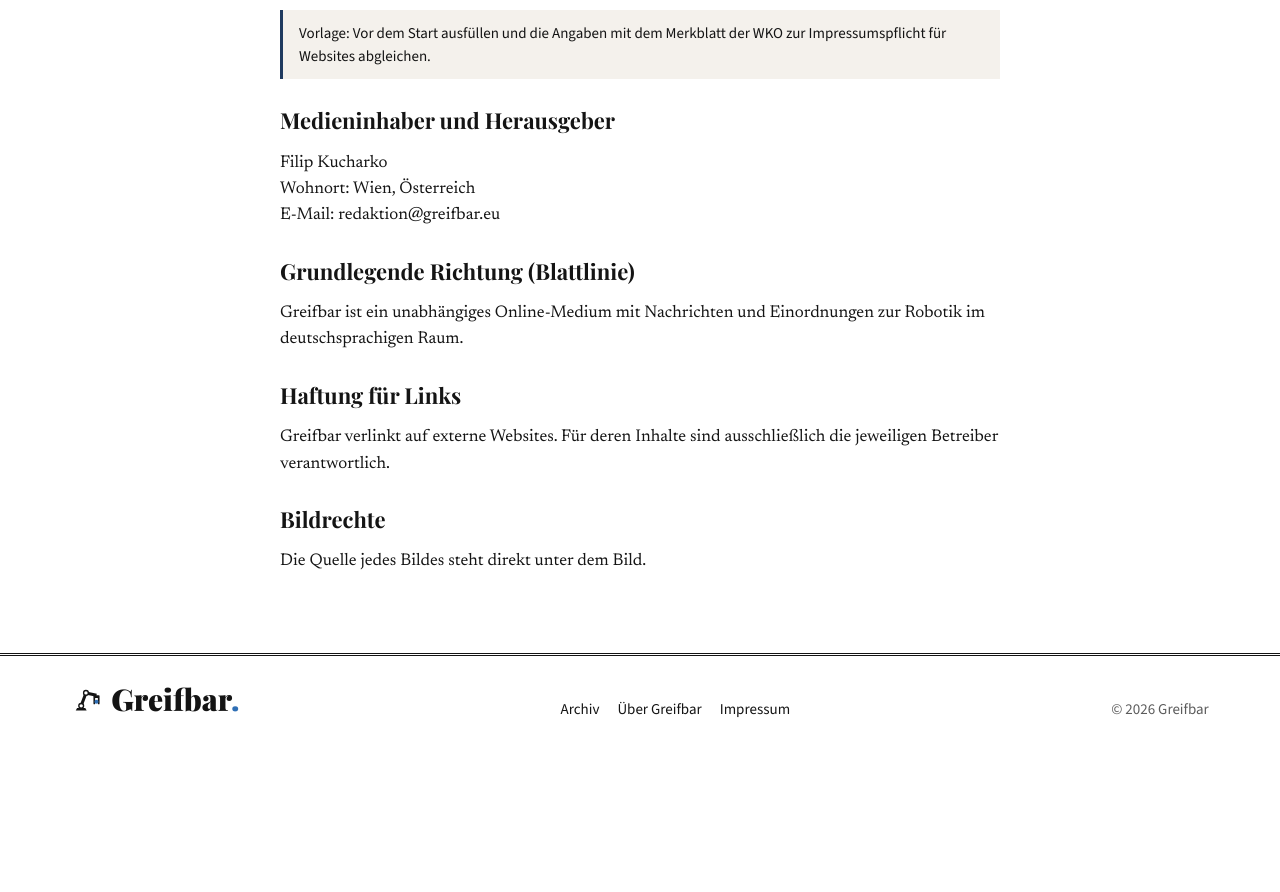
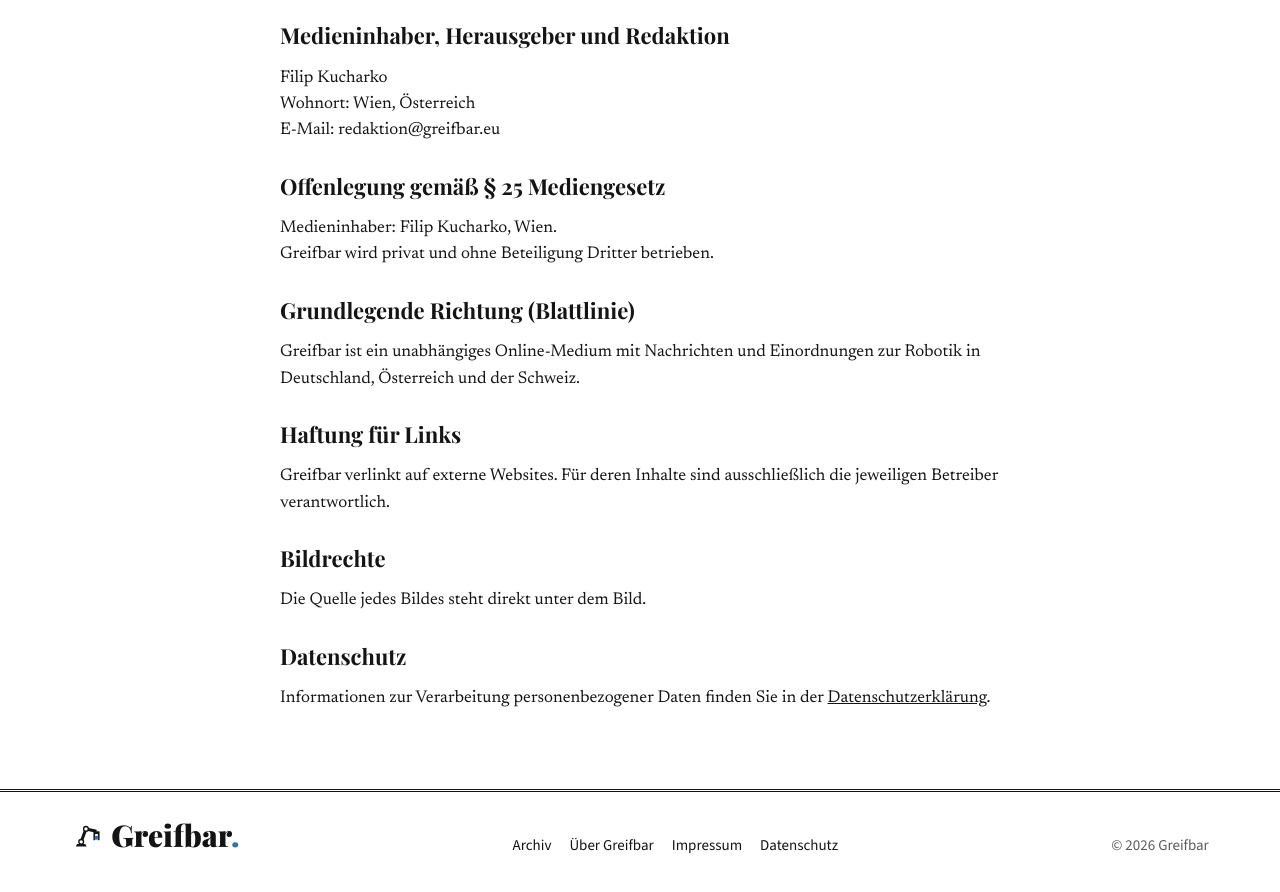
Before and after one commit to filip-kucharko/greifbar, an Astro site: page /impressum in a window 1280 px wide. Shown: the part 384-1276 px from the top of the page. Before the commit the page ends 1152 px from the top, so only its background shows below. Built offline with nearby package versions, Linux system fonts and the light colour scheme; Astro itself is replaced by a stand-in of ours.

Commit message:
Impressum und Datenschutz

```diff
--- a/src/layouts/Layout.astro
+++ b/src/layouts/Layout.astro
@@ -57,6 +57,7 @@ const seitentitel = titel ? `${titel} – Greifbar` : 'Greifbar – Robotik aus
           <a href="/archiv/">Archiv</a>
           <a href="/ueber/">Über Greifbar</a>
           <a href="/impressum/">Impressum</a>
+          <a href="/datenschutz/">Datenschutz</a>
         </nav>
         <span>© {new Date().getFullYear()} Greifbar</span>
       </div>
--- a/src/pages/impressum.astro
+++ b/src/pages/impressum.astro
@@ -4,18 +4,23 @@ import Layout from '../layouts/Layout.astro';
 <Layout titel="Impressum">
   <article class="seite">
     <h1>Impressum und Offenlegung</h1>
-    <p class="hinweis">Vorlage: Vor dem Start ausfüllen und die Angaben mit dem Merkblatt der WKO zur Impressumspflicht für Websites abgleichen.</p>
 
-    <h2>Medieninhaber und Herausgeber</h2>
+    <h2>Medieninhaber, Herausgeber und Redaktion</h2>
     <p>Filip Kucharko<br />Wohnort: Wien, Österreich<br />E-Mail: redaktion@greifbar.eu</p>
 
+    <h2>Offenlegung gemäß § 25 Mediengesetz</h2>
+    <p>Medieninhaber: Filip Kucharko, Wien.<br />Greifbar wird privat und ohne Beteiligung Dritter betrieben.</p>
+
     <h2>Grundlegende Richtung (Blattlinie)</h2>
-    <p>Greifbar ist ein unabhängiges Online-Medium mit Nachrichten und Einordnungen zur Robotik im deutschsprachigen Raum.</p>
+    <p>Greifbar ist ein unabhängiges Online-Medium mit Nachrichten und Einordnungen zur Robotik in Deutschland, Österreich und der Schweiz.</p>
 
     <h2>Haftung für Links</h2>
     <p>Greifbar verlinkt auf externe Websites. Für deren Inhalte sind ausschließlich die jeweiligen Betreiber verantwortlich.</p>
 
     <h2>Bildrechte</h2>
     <p>Die Quelle jedes Bildes steht direkt unter dem Bild.</p>
+
+    <h2>Datenschutz</h2>
+    <p>Informationen zur Verarbeitung personenbezogener Daten finden Sie in der <a href="/datenschutz/" style="text-decoration:underline">Datenschutzerklärung</a>.</p>
   </article>
 </Layout>
```
Also changed, not shown: src/pages/datenschutz.astro (added, +28 -0 lines).
